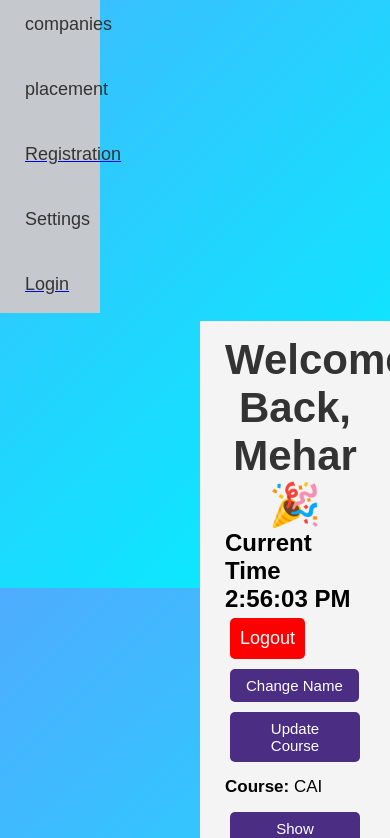
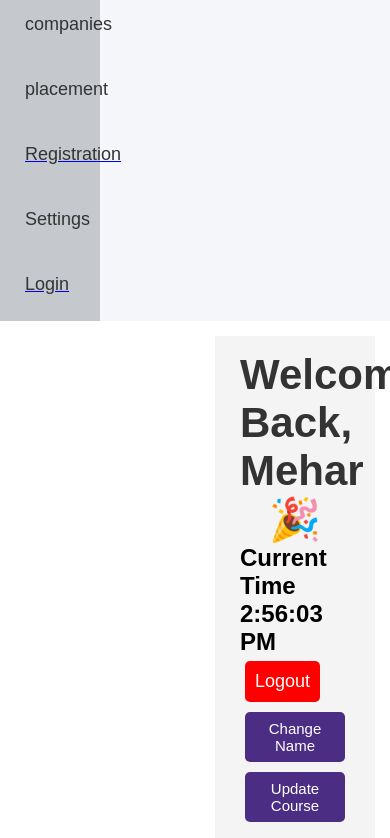
Before and after one commit to meharanigar/Placement-Management-Sytem, a React (Vite) app: page / in a window 390 px wide. Shown: the part 256-1094 px from the top of the page. Built offline with nearby package versions, Linux system fonts and the light colour scheme.

Commit message:
Adding the Layout.css

```diff
--- a/src/components/Layout/Layout.css
+++ b/src/components/Layout/Layout.css
@@ -0,0 +1,47 @@
+/* Reset */
+* {
+  margin: 0;
+  padding: 0;
+  box-sizing: border-box;
+}
+
+/* Makes the page take the full screen */
+body,
+#root {
+  min-height: 100vh;
+}
+
+/* Main Layout */
+.layout {
+  display: flex;
+  min-height: calc(100vh - 120px); /* 60px Navbar + 60px Footer */
+  background-color: #f4f6f9;
+}
+
+/* Content Area */
+.content {
+  flex: 1;
+  padding: 30px;
+  background-color: #ffffff;
+  overflow-y: auto;
+}
+
+/* Tablet */
+@media (max-width: 992px) {
+  .content {
+    padding: 20px;
+  }
+}
+
+/* Mobile */
+@media (max-width: 768px) {
+  .layout {
+    flex-direction: column;
+    min-height: auto;
+  }
+
+  .content {
+    width: 100%;
+    padding: 15px;
+  }
+}
--- a/src/components/Layout/Layout.jsx
+++ b/src/components/Layout/Layout.jsx
@@ -1,23 +1,25 @@
+import "./Layout.css";
 import { Outlet } from "react-router-dom";
 import Footer from "../Footer/Footer";
 import NavBar from "../NavBar/NavBar";
 import Sidebar from "../Sidebar/Sidebar";
 
-function Layout(){
-    return(
-        <>
-        <NavBar/>
-        <div className="main">
-             <Sidebar/>
-             <div className="content">
-                <Outlet/>
+function Layout() {
+  return (
+    <>
+      <NavBar />
 
-             </div>
-        </div>
+      <main className="layout">
+        <Sidebar />
 
-        <Footer/>
+        <section className="content">
+          <Outlet />
+        </section>
+      </main>
 
-        </>
-    )
+      <Footer />
+    </>
+  );
 }
+
 export default Layout;
```
